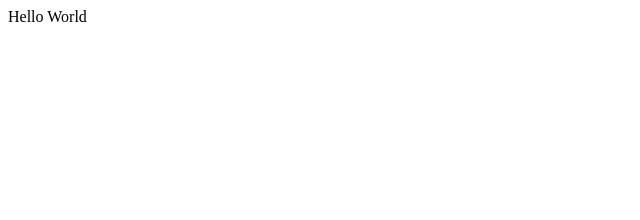
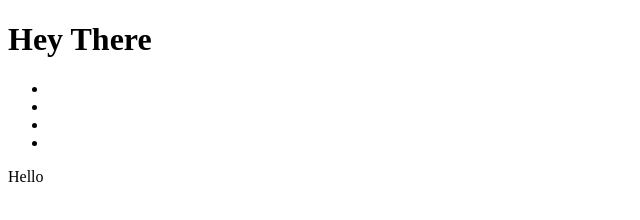
Before and after one commit to ssthik/ssthik.github.io, a plain HTML site: page index.html in a window 1280 px wide. Shown: the whole page, without its empty margins (0-640 px from the left). Drawn offline with Linux system fonts and the light colour scheme.

Commit message:
added files and basic templates

```diff
--- a/index.html
+++ b/index.html
@@ -1,10 +1,28 @@
 <!DOCTYPE html>
 <html lang="en">
-	<head>
-		<title>Home Page || Soputhik</title>
-		<meta charset="utf-8" />
-	</head>
-	<body>
-		Hello World
-	</body>
+<head>
+	<meta charset="UTF-8">
+	<meta http-equiv="X-UA-Compatible" content="IE=edge">
+	<meta name="viewport" content="width=device-width, initial-scale=1.0">
+	<title>Home Page || Soputhik</title>
+</head>
+<body>
+	<header>
+		<h1>Hey There</h1>
+	</header>
+	<nav>
+		<ul>
+			<li></li>
+			<li></li>
+			<li></li>
+			<li></li>
+		</ul>
+	</nav>
+	<main>
+		Hello
+	</main>
+	<footer>
+
+	</footer>
+</body>
 </html>
--- /dev/null
+++ b/style.css
@@ -0,0 +1,3 @@
+* {
+    background-color: white;
+}
```
Also changed, not shown: app.js (added).
